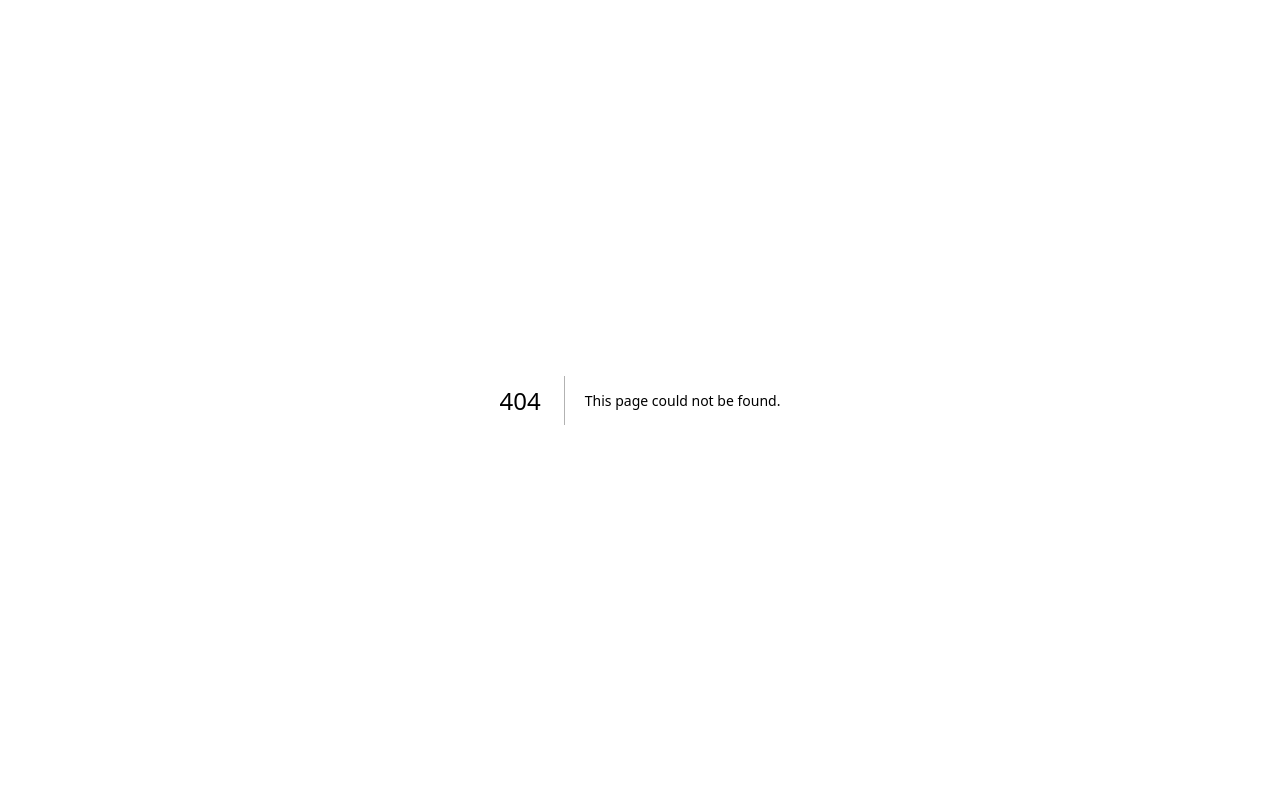
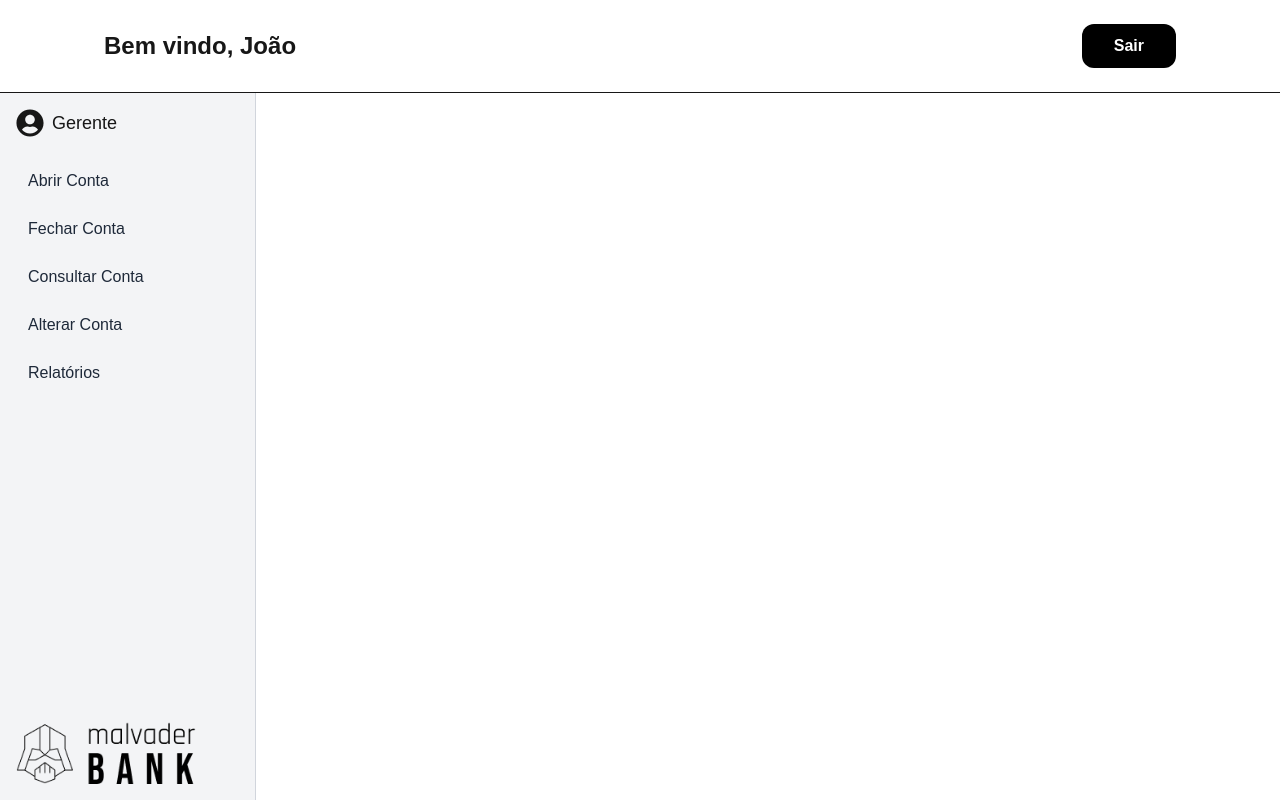
Before and after one commit to marcxsdev/banco-malvader, a Next.js app: page /pages/funcionario in a window 1280 px wide. Before the commit this address had no page. Built offline with nearby package versions, Linux system fonts and the light colour scheme.

Commit message:
feat: update components

```diff
--- /dev/null
+++ b/src/app/components/AsideFuncionario.jsx
@@ -0,0 +1,49 @@
+"use client";
+import { FaUserCircle } from "react-icons/fa";
+import Image from "next/image";
+
+const AsideFuncionario = ({ activeTab, setActiveTab }) => {
+  const tabs = [
+    { label: "Abrir Conta", key: "abrir" },
+    { label: "Fechar Conta", key: "fechar" },
+    { label: "Consultar Conta", key: "consultar" },
+    { label: "Alterar Conta", key: "alterar" },
+    { label: "Relatórios", key: "relatorios" },
+  ];
+
+  return (
+    <aside className="w-64 h-full bg-gray-100 flex flex-col justify-between p-4 border-r border-gray-300">
+      <div className="flex flex-col gap-6">
+        <div className="flex flex-row items-center gap-2">
+          <FaUserCircle size={28} />
+          <span className="text-lg font-medium">Gerente</span>
+        </div>
+        <div className="flex flex-col gap-2">
+          {tabs.map((tab) => (
+            <button
+              key={tab.key}
+              onClick={() => setActiveTab(tab.key)}
+              className={`text-left px-3 py-2 rounded-md font-medium cursor-pointer transition
+              ${
+                activeTab === tab.key
+                  ? "bg-black text-white"
+                  : "hover:bg-gray-200 text-gray-800"
+              }`}
+            >
+              {tab.label}
+            </button>
+          ))}
+        </div>
+      </div>
+
+      <Image
+        src="/assets/banco-malvader-logo.png"
+        alt="Logo Banco Malvader"
+        width={180}
+        height={60}
+      />
+    </aside>
+  );
+};
+
+export default AsideFuncionario;
--- /dev/null
+++ b/src/app/components/HeaderFuncionario.jsx
@@ -0,0 +1,16 @@
+import Link from "next/link";
+
+const HeaderFuncionario = () => {
+  return (
+    <div className="flex flex-row items-center justify-between px-26 py-6 border-b ">
+      <h1 className="text-2xl font-bold">Bem vindo, João</h1>
+      <Link href="/pages/login">
+        <button className="bg-black flex flex-row items-center justify-center gap-4 py-2.5 px-8 max-h-[45px] rounded-xl cursor-pointer hover:bg-neutral-800 hover:scale-105 transition duration-300">
+          <span className="text-white font-bold">Sair</span>{" "}
+        </button>
+      </Link>
+    </div>
+  );
+};
+
+export default HeaderFuncionario;
--- a/src/app/page.js
+++ b/src/app/page.js
@@ -35,7 +35,7 @@ export default function Home() {
             <p className="text-8xl text-black font-medium">
               Escolha <span className="font-bold">Malvader.</span>
             </p>
-            <Link href="">
+            <Link href="/pages/login">
               <button className="flex flex-row items-center justify-center gap-4 py-2.5 px-4 max-h-[45px] cursor-pointer hover:scale-110 transition duration-300">
                 <span className="font-bold text-4xl">Entrar</span>{" "}
                 <FaArrowRight size={28} />
--- a/src/app/pages/cliente/page.jsx
+++ b/src/app/pages/cliente/page.jsx
@@ -2,7 +2,7 @@ import Image from "next/image";
 import Link from "next/link";
 import LoginForm from "../../components/LoginForm";
 
-const Login = () => {
+const Cliente = () => {
   return (
     <div className="flex h-screen w-screen">
       <div className="min-h-screen flex items-center justify-center bg-gray-100">
@@ -12,4 +12,4 @@ const Login = () => {
   );
 };
 
-export default Login;
+export default Cliente;
--- /dev/null
+++ b/src/app/pages/funcionario/page.jsx
@@ -0,0 +1,17 @@
+import Image from "next/image";
+import Link from "next/link";
+import HeaderFuncionario from "../../components/HeaderFuncionario";
+import AsideFuncionario from "../../components/AsideFuncionario";
+
+const Funcionario = () => {
+  return (
+    <div className="h-screen flex flex-col">
+      <HeaderFuncionario />
+      <div className="flex flex-1 overflow-hidden">
+        <AsideFuncionario />
+      </div>
+    </div>
+  );
+};
+
+export default Funcionario;
```
Also changed, not shown: src/app/components/MenuFuncionario.jsx (deleted), src/app/pages/funcionario/Funcionario.jsx (deleted).
